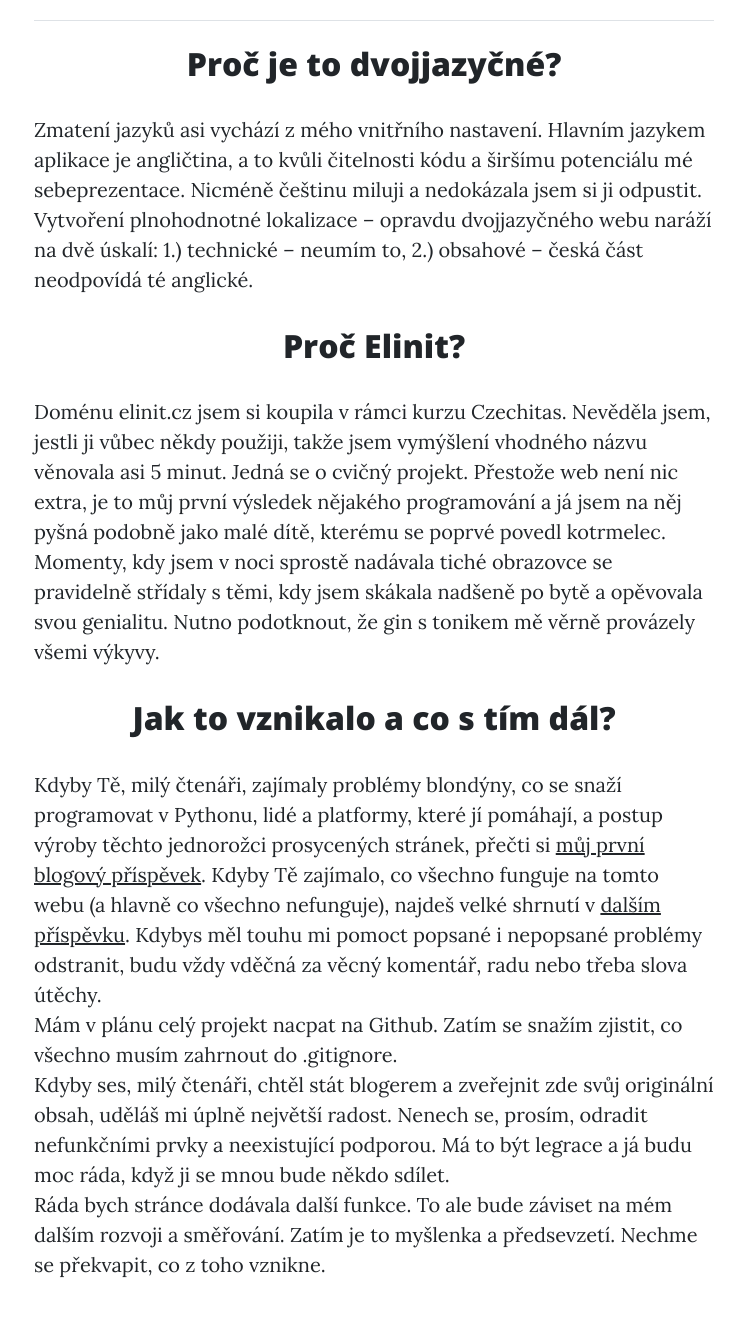
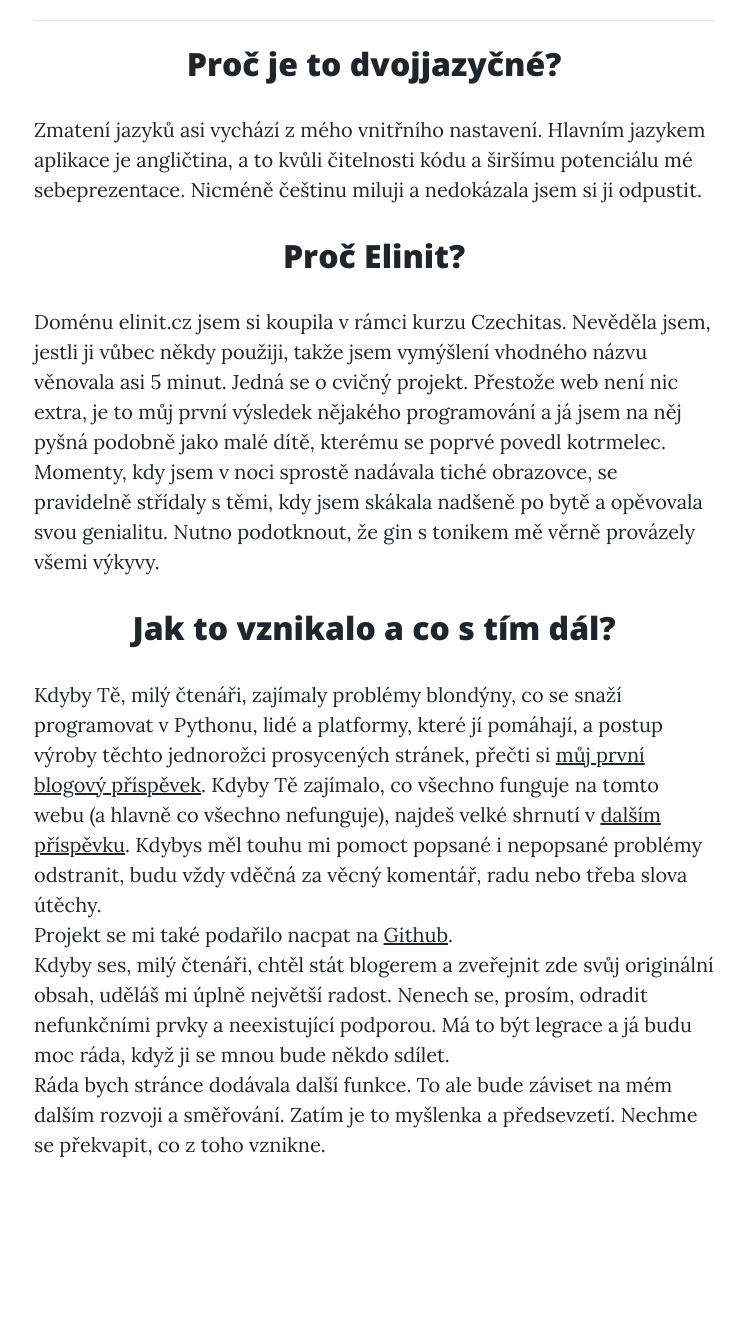
Before and after one commit to eliska-n/elinit, a Django app: page /cz/about in a window 1280 px wide. Shown: the part 867-2203 px from the top of the page, without its empty margins (266-1010 px from the left). After the commit the page ends 2025 px from the top, so only its background shows below. Run offline with Django 3.2, Linux system fonts and the light colour scheme; some libraries are stand-ins or nearby versions.

Commit message:
pridavam odkaz na github

```diff
--- a/blog/templates/about_cz.html
+++ b/blog/templates/about_cz.html
@@ -59,17 +59,17 @@
                     <div class="col-lg">
                         <h2 class="text-center">Proč je to dvojjazyčné? </h2>
                         <p>
-                            Zmatení jazyků asi vychází z mého vnitřního nastavení. Hlavním jazykem aplikace je angličtina, a to kvůli čitelnosti kódu a širšímu potenciálu mé sebeprezentace. Nicméně češtinu miluji a nedokázala jsem si ji odpustit. Vytvoření plnohodnotné lokalizace – opravdu dvojjazyčného webu naráží na dvě úskalí: 1.) technické – neumím to, 2.) obsahové – česká část neodpovídá té anglické.
+                            Zmatení jazyků asi vychází z mého vnitřního nastavení. Hlavním jazykem aplikace je angličtina, a to kvůli čitelnosti kódu a širšímu potenciálu mé sebeprezentace. Nicméně češtinu miluji a nedokázala jsem si ji odpustit.
                         </p>
                         <h2 class="text-center"> Proč Elinit? </h2>
                         <p>
-                            Doménu elinit.cz jsem si koupila v rámci kurzu Czechitas. Nevěděla jsem, jestli ji vůbec někdy použiji, takže jsem vymýšlení vhodného názvu věnovala asi 5 minut. Jedná se o cvičný projekt. Přestože web není nic extra, je to můj první výsledek nějakého programování a já jsem na něj pyšná podobně jako malé dítě, kterému se poprvé povedl kotrmelec. Momenty, kdy jsem v noci sprostě nadávala tiché obrazovce se pravidelně střídaly s těmi, kdy jsem skákala nadšeně po bytě a opěvovala svou genialitu. Nutno podotknout, že gin s tonikem mě věrně provázely všemi výkyvy.
+                            Doménu elinit.cz jsem si koupila v rámci kurzu Czechitas. Nevěděla jsem, jestli ji vůbec někdy použiji, takže jsem vymýšlení vhodného názvu věnovala asi 5 minut. Jedná se o cvičný projekt. Přestože web není nic extra, je to můj první výsledek nějakého programování a já jsem na něj pyšná podobně jako malé dítě, kterému se poprvé povedl kotrmelec. Momenty, kdy jsem v noci sprostě nadávala tiché obrazovce, se pravidelně střídaly s těmi, kdy jsem skákala nadšeně po bytě a opěvovala svou genialitu. Nutno podotknout, že gin s tonikem mě věrně provázely všemi výkyvy.
                         </p>
                         <h2 class="text-center"> Jak to vznikalo a co s tím dál? </h2>
                         <p>
                             Kdyby Tě, milý čtenáři, zajímaly problémy blondýny, co se snaží programovat v Pythonu, lidé a platformy, které jí pomáhají, a postup výroby těchto jednorožci prosycených stránek, přečti si <a href="http://www.elinit.cz/post/1">můj první blogový příspěvek</a>.
                             Kdyby Tě zajímalo, co všechno funguje na tomto webu (a hlavně co všechno nefunguje), najdeš velké shrnutí v <a href="http://www.elinit.cz/post/2">dalším příspěvku</a>. Kdybys měl touhu mi pomoct popsané i nepopsané problémy odstranit, budu vždy vděčná za věcný komentář, radu nebo třeba slova útěchy. </br>
-                            Mám v plánu celý projekt nacpat na Github. Zatím se snažím zjistit, co všechno musím zahrnout do .gitignore.</br>
+                            Projekt se mi také podařilo nacpat na <a href="https://github.com/eliska-n/elinit/tree/master">Github</a>.</br>
                             Kdyby ses, milý čtenáři, chtěl stát blogerem a zveřejnit zde svůj originální obsah, uděláš mi úplně největší radost. Nenech se, prosím, odradit nefunkčními prvky a neexistující podporou. Má to být legrace a já budu moc ráda, když ji se mnou bude někdo sdílet.  </br>
                             Ráda bych stránce dodávala další funkce. To ale bude záviset na mém dalším rozvoji a směřování. Zatím je to myšlenka a předsevzetí. Nechme se překvapit, co z toho vznikne.
                         </p>
--- a/blog/templates/about_eng.html
+++ b/blog/templates/about_eng.html
@@ -59,7 +59,7 @@
                     <div class="col-lg">
                         <h2 class="text-center">Why is it billingual? </h2>
                         <p>
-                            English is the language for coding and presenting myself in the community. However, I simply love my native language and I couldn't resist writing my posts in Czech. And also... You know... I wanted to show it to my mom. Proper localization of the website brought two problems – I cannot do it technically, and my Czech stories don't reflect the English presentation perfectly. Improvement is on my To Do list.
+                            English is the language for coding and presenting myself in the community. However, I simply love my native language and I couldn't resist writing my posts in Czech. And also... You know... I wanted to show it to my mom.
                         </p>
                         <h2 class="text-center">Why Elinit? </h2>
                         <p>
@@ -69,7 +69,7 @@
                         <p>
                             If you were interested in coding troubles of one Czech blondie and people who helped her, and platforms that gave her all the education, read through my <a href="http://www.elinit.cz/post/3">first blog post</a>.
                             In my <a href="http://www.elinit.cz/post/4">second post</a> you can learn about all things that work and many more that do not on this website. If you were willing to help me with debugging, I would be greatly grateful for your comment, help or just words of comfort. </br>
-                            I plan to post all project on Github when it is ready.</br>
+                            I eventually managed to post the project on <a href="https://github.com/eliska-n/elinit/tree/master">Github</a>.</br>
                             If you wanted to become a blogger on this unicorn-full website, I would be the happiest developer! Please don't be frustrated by broken features and non-existent support. It's supposed to be fun and I'd be delighted if someone would share it with me. </br>
                             I would like to add more features to the page. This will depend on my further development and direction. For now, it's an idea and a resolution. Let's be surprised what life brings.
                         </p>
```
